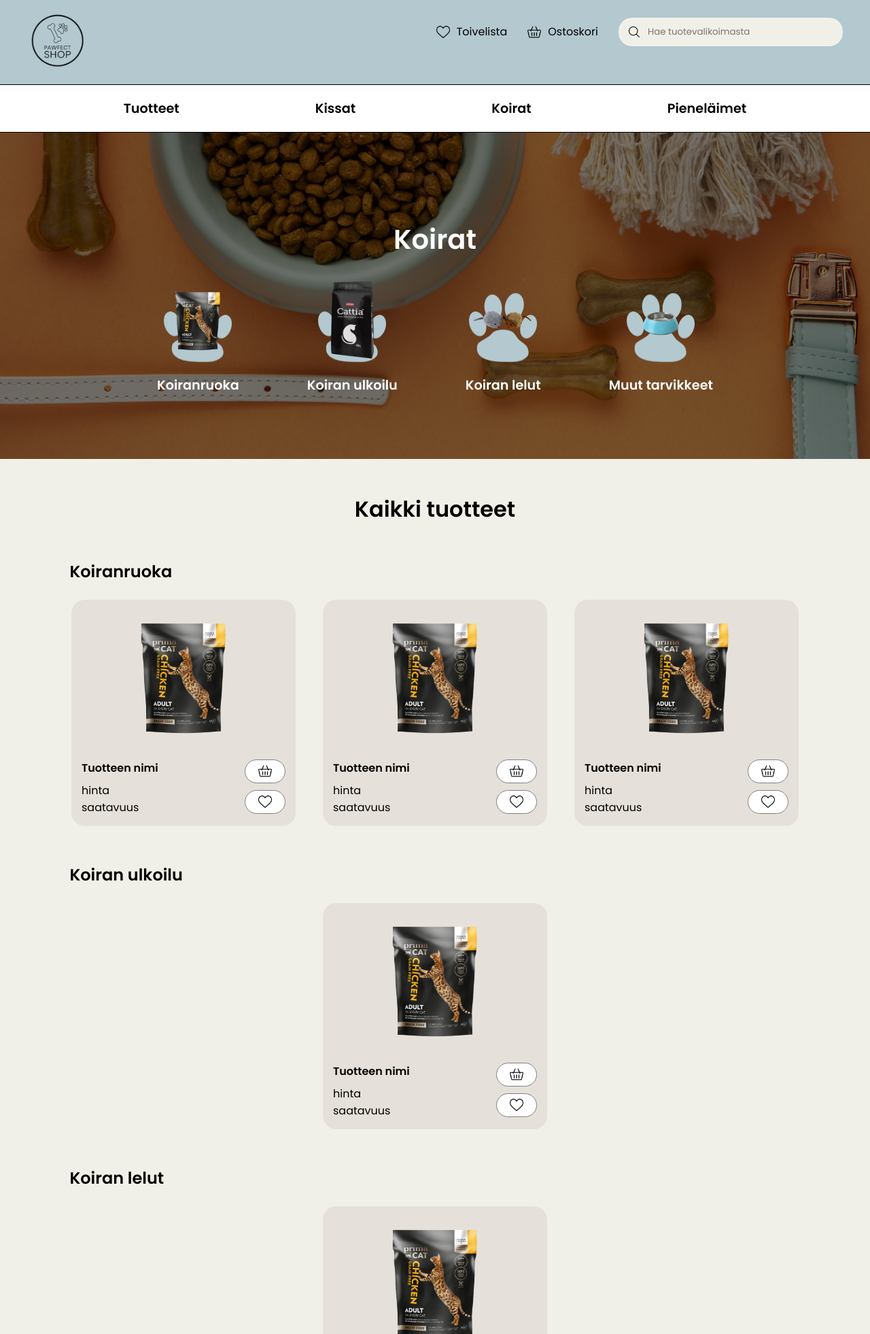
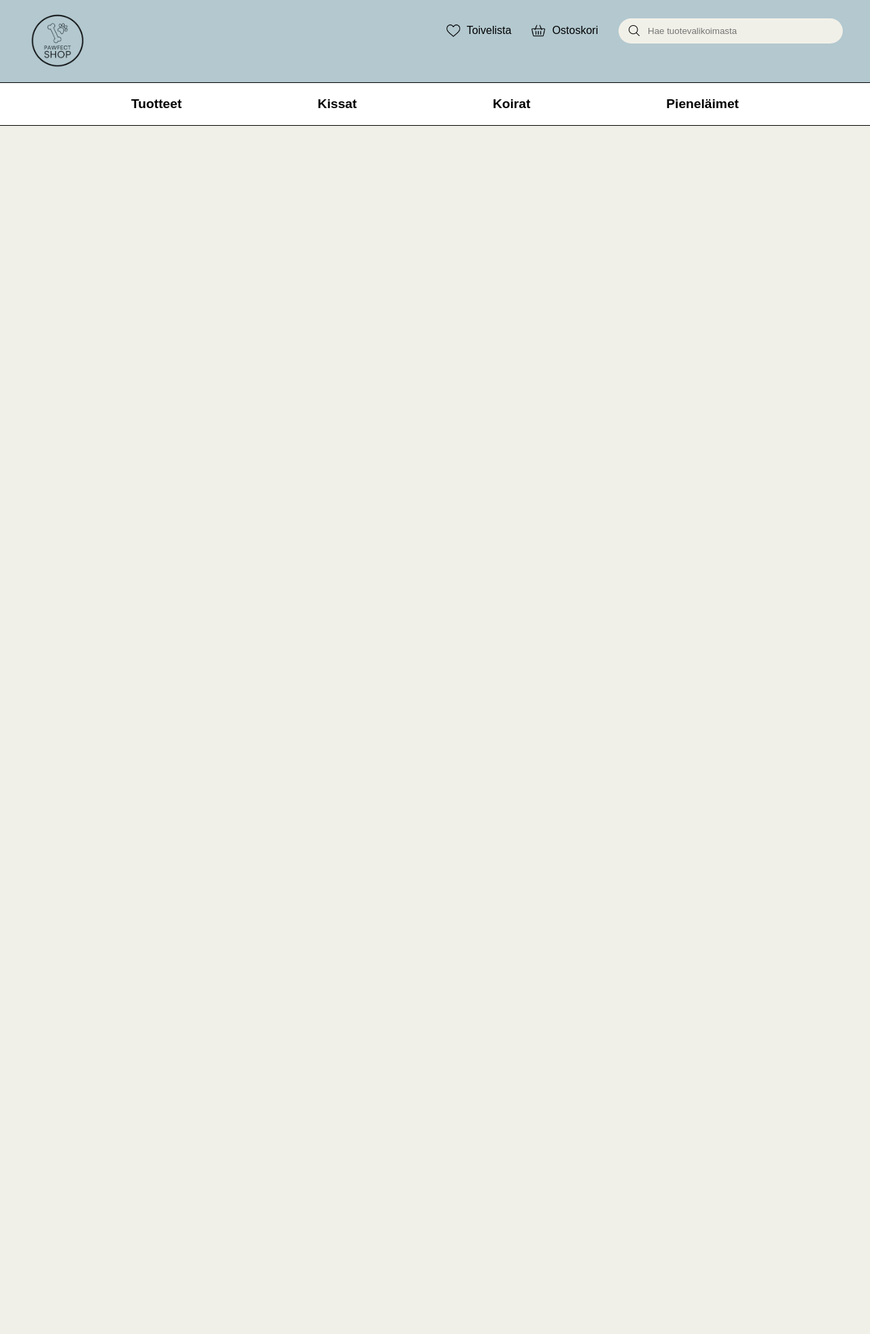
Before and after one commit to s3hesi00/pawfect-shop, a PHP site: page /koirat.html in a window 1280 px wide. Shown: the top 1962 px of the page at 68% size. After the commit the page ends 185 px from the top, so only its background shows below. Run offline with PHP 8.4, Linux system fonts and the light colour scheme.

Commit message:
lisätty puuttuvat tiedostot

```diff
--- a/koirat.html
+++ b/koirat.html
@@ -3,9 +3,8 @@
 <head>
     <meta charset="UTF-8">
     <meta name="viewport" content="width=device-width, initial-scale=1.0">
-    <title>Pawfect Shop</title>
+    <title>Navigation Bar</title>
     <link rel="stylesheet" href="styles.css">
-    <link href="https://fonts.googleapis.com/css2?family=Poppins:wght@400;500;600&display=swap" rel="stylesheet">
 </head>
 <body>
     <nav class="navbar">
@@ -28,211 +27,11 @@
         </div>
     </nav>
     <nav class="secondary-nav">
-      <a href="index.html#products">Tuotteet</a>
-      <a href="kissat.html">Kissat</a>
-      <a href="koirat.html">Koirat</a>
-      <a href="pienelaimet.html">Pieneläimet</a>
-  </nav>
+        <a href="index.html#products">Tuotteet</a>
+        <a href="kissat.html">Kissat</a>
+        <a href="koirat.html">Koirat</a>
+        <a href="pienelaimet.html">Pieneläimet</a>
+    </nav>
 
-    <section class="hero-koirat">
-      <img src="kuvat/koirat.jpg" alt="Koiranruoka" class="hero-image">
-      <h1>Koirat</h1>
-      <div class="koirat-container">
-            <div class="koirat-item">
-                <div class="koirat-image">
-                    <img src="kuvat/sininentassu.png" alt="Tassu">
-                    <img src="kuvat/primacat.png" alt="Koiranruoka" class="overlay-image">
-                </div>
-                <a href="#koiranruoka">Koiranruoka</a>
-            </div>
-            <div class="koirat-item">
-                <div class="koirat-image">
-                    <img src="kuvat/sininentassu.png" alt="Tassu">
-                    <img src="kuvat/cattia.png" alt="Koiranhiekka" class="overlay-image">
-                </div>
-                <a href="#ulkoilu">Koiran ulkoilu</a>
-            </div>
-            <div class="koirat-item">
-                <div class="koirat-image">
-                    <img src="kuvat/sininentassu.png" alt="Tassu">
-                    <img src="kuvat/mouse.png" alt="Koiran lelut" class="overlay-image">
-                </div>
-                <a href="#koiran-lelut">Koiran lelut</a>
-            </div>
-            <div class="koirat-item">
-                <div class="koirat-image">
-                    <img src="kuvat/sininentassu.png" alt="Tassu">
-                    <img src="kuvat/bowl.png" alt="Muut tarvikkeet" class="overlay-image">
-                </div>
-                <a href="#muut-tarvikkeet">Muut tarvikkeet</a>
-            </div>
-        </div>
-    </section>
-
-    <section class="koirat-products">
-        <h1>Kaikki tuotteet</h1>
-        <div class="product-category">
-          <section class="product-category" id="koiranruoka">
-          <h3>Koiranruoka</h3>
-          <div class="product-list">
-            <!-- Product Item 1 -->
-            <div class="product-item">
-              <div class="product-box">
-                <img src="kuvat/primacat.png" alt="Tuote">
-              </div>
-              <div class="product-details">
-                <div class="product-info">
-                  <p class="product-name"><strong>Tuotteen nimi</strong></p>
-                  <p class="product-price">hinta</p>
-                  <p class="product-availability">saatavuus</p>
-                </div>
-                <div class="product-buttons">
-                  <button class="cart-button">
-                    <img src="kuvat/cart.png" alt="Ostoskori">
-                  </button>
-                  <button class="like-button">
-                    <img src="kuvat/heart.png" alt="Toivelista">
-                  </button>
-                </div>
-              </div>
-            </div>
-            <!-- Product Item 2 -->
-            <div class="product-item">
-              <div class="product-box">
-                <img src="kuvat/primacat.png" alt="Tuote">
-              </div>
-              <div class="product-details">
-                <div class="product-info">
-                  <p class="product-name"><strong>Tuotteen nimi</strong></p>
-                  <p class="product-price">hinta</p>
-                  <p class="product-availability">saatavuus</p>
-                </div>
-                <div class="product-buttons">
-                  <button class="cart-button">
-                    <img src="kuvat/cart.png" alt="Ostoskori">
-                  </button>
-                  <button class="like-button">
-                    <img src="kuvat/heart.png" alt="Toivelista">
-                  </button>
-                </div>
-              </div>
-            </div>
-            <!-- Product Item 3 -->
-            <div class="product-item">
-              <div class="product-box">
-                <img src="kuvat/primacat.png" alt="Tuote">
-              </div>
-              <div class="product-details">
-                <div class="product-info">
-                  <p class="product-name"><strong>Tuotteen nimi</strong></p>
-                  <p class="product-price">hinta</p>
-                  <p class="product-availability">saatavuus</p>
-                </div>
-                <div class="product-buttons">
-                  <button class="cart-button">
-                    <img src="kuvat/cart.png" alt="Ostoskori">
-                  </button>
-                  <button class="like-button">
-                    <img src="kuvat/heart.png" alt="Toivelista">
-                  </button>
-                </div>
-              </div>
-            </div>
-          </div>
-        </div>
-      </section>
-        <div class="product-category">
-          <section class="product-category" id="ulkoilu">
-            <h3>Koiran ulkoilu</h3>
-            <div class="product-list">
-              <!-- Product Item 1 -->
-              <div class="product-item">
-                <div class="product-box">
-                  <img src="kuvat/primacat.png" alt="Tuote">
-                </div>
-                <div class="product-details">
-                  <div class="product-info">
-                    <p class="product-name"><strong>Tuotteen nimi</strong></p>
-                    <p class="product-price">hinta</p>
-                    <p class="product-availability">saatavuus</p>
-                  </div>
-                  <div class="product-buttons">
-                    <button class="cart-button">
-                      <img src="kuvat/cart.png" alt="Ostoskori">
-                    </button>
-                    <button class="like-button">
-                      <img src="kuvat/heart.png" alt="Toivelista">
-                    </button>
-                  </div>
-                </div>
-              </div>
-              <!-- More product items -->
-            </div>
-          </section>
-        </div>
-
-        <!-- Koiran lelut section with ID -->
-        <div class="product-category">
-          <section class="product-category" id="koiran-lelut">
-            <h3>Koiran lelut</h3>
-            <div class="product-list">
-              <!-- Product Item 1 -->
-              <div class="product-item">
-                <div class="product-box">
-                  <img src="kuvat/primacat.png" alt="Tuote">
-                </div>
-                <div class="product-details">
-                  <div class="product-info">
-                    <p class="product-name"><strong>Tuotteen nimi</strong></p>
-                    <p class="product-price">hinta</p>
-                    <p class="product-availability">saatavuus</p>
-                  </div>
-                  <div class="product-buttons">
-                    <button class="cart-button">
-                      <img src="kuvat/cart.png" alt="Ostoskori">
-                    </button>
-                    <button class="like-button">
-                      <img src="kuvat/heart.png" alt="Toivelista">
-                    </button>
-                  </div>
-                </div>
-              </div>
-              <!-- More product items -->
-            </div>
-          </section>
-        </div>
-
-        <!-- Muut tarvikkeet section with ID -->
-        <div class="product-category">
-          <section class="product-category" id="muut-tarvikkeet">
-            <h3>Muut tarvikkeet</h3>
-            <div class="product-list">
-              <!-- Product Item 1 -->
-              <div class="product-item">
-                <div class="product-box">
-                  <img src="kuvat/primacat.png" alt="Tuote">
-                </div>
-                <div class="product-details">
-                  <div class="product-info">
-                    <p class="product-name"><strong>Tuotteen nimi</strong></p>
-                    <p class="product-price">hinta</p>
-                    <p class="product-availability">saatavuus</p>
-                  </div>
-                  <div class="product-buttons">
-                    <button class="cart-button">
-                      <img src="kuvat/cart.png" alt="Ostoskori">
-                    </button>
-                    <button class="like-button">
-                      <img src="kuvat/heart.png" alt="Toivelista">
-                    </button>
-                  </div>
-                </div>
-              </div>
-              <!-- More product items -->
-            </div>
-          </section>
-        </div>
-
-      </section>
 </body>
 </html>
--- a/styles.css
+++ b/styles.css
@@ -798,7 +798,7 @@ body {
 
 .info h2{
     color: white;
-}<<<<<<< HEAD
+}
 
 .banner-card {
     background-color: #f1f0e8;
@@ -862,10 +862,6 @@ body {
    display: flex;
 }
 
-.text{
-
-}
-
 .gategory{
     display: flex;
     gap: 50px;
@@ -881,6 +877,3 @@ body {
     display: flex;
     gap: 50px;
 }
-
-=======
->>>>>>> e0b2ec83fcbb336457dcfd725b6abcc4b19ab535
```
Also changed, not shown: index.html (+27 -102 lines).
